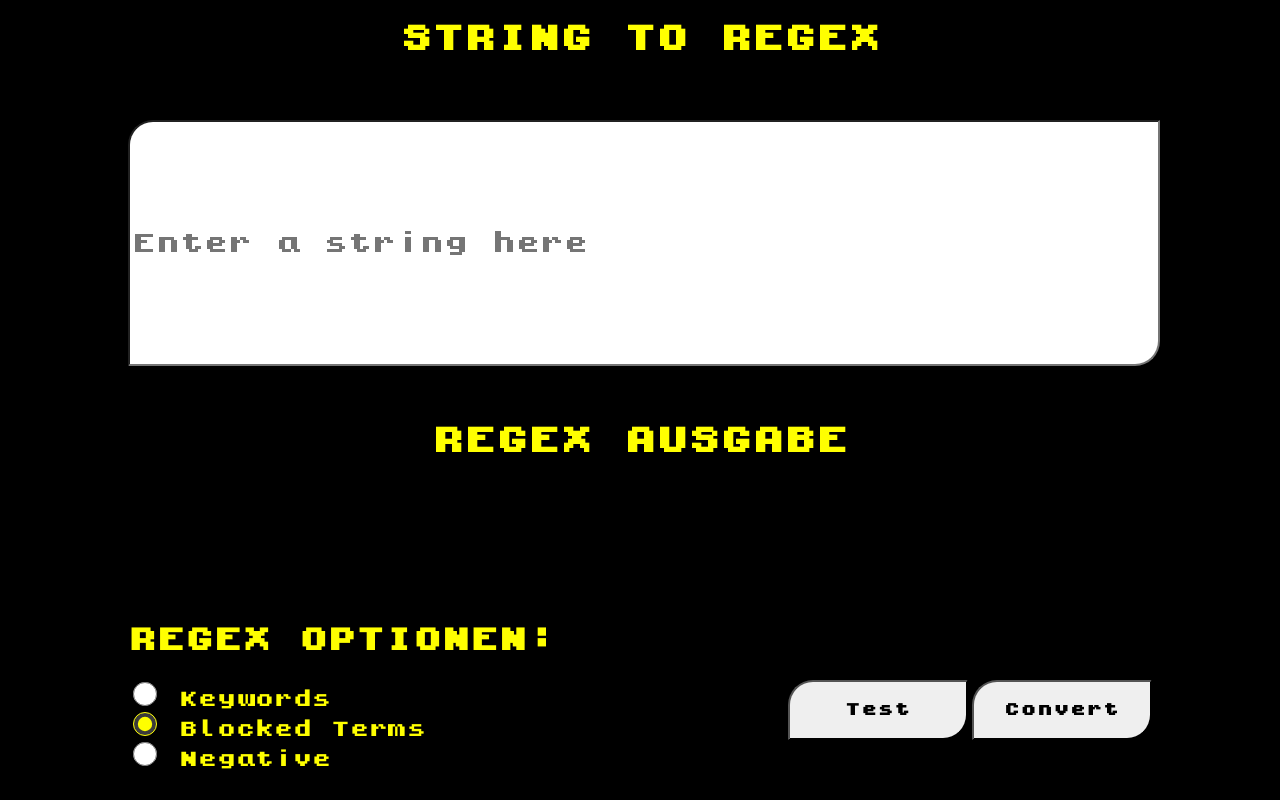
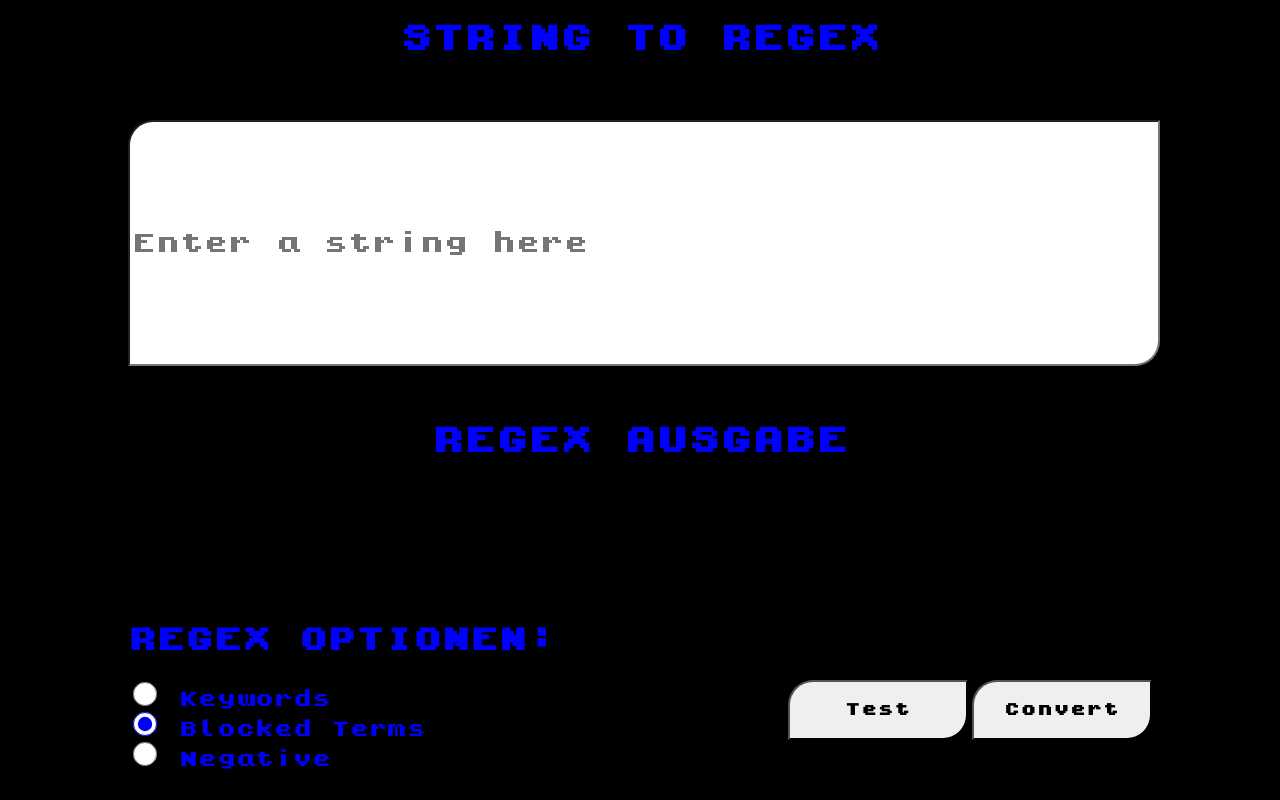
Before and after one commit to masterexxe/regex, a plain HTML site: page index.html in a window 1280 px wide. Drawn offline with Linux system fonts and the light colour scheme.

```diff
--- a/style.css
+++ b/style.css
@@ -1,6 +1,6 @@
 body {
     background-color: black;
-    color: yellow;
+    color: blue;
 }
 
 h1, h2 {
@@ -62,7 +62,7 @@ input[type=radio] {
     height: 24px;
     border-radius: 50%;
     border: 3px solid #999;
-    accent-color: yellow;
+    accent-color: blue;
 }
 
 
```
